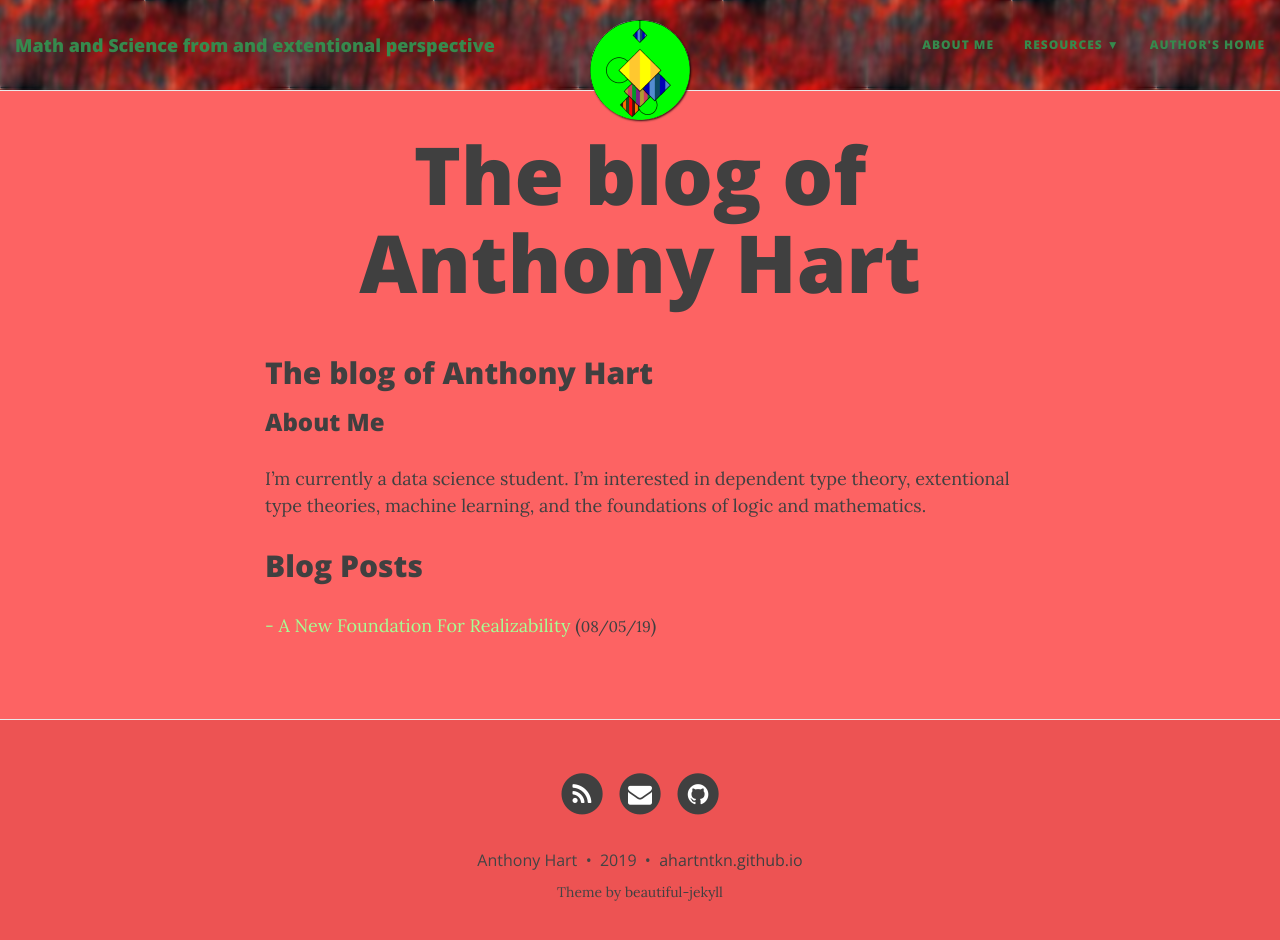
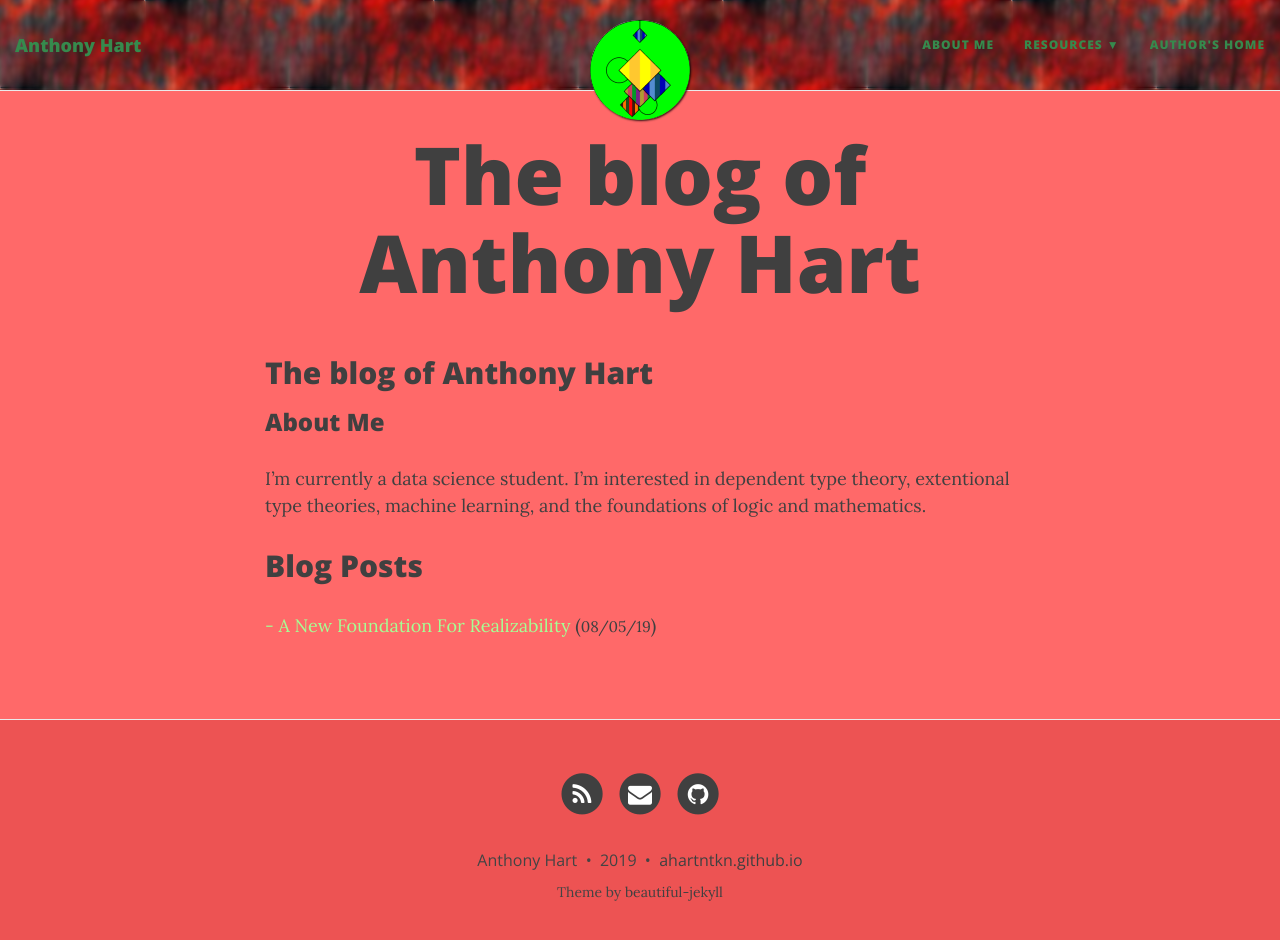
Before and after one commit to AHartNtkn/AHartNtkn.github.io, a Jekyll site: the page built from index.md, in a window 1280 px wide and 953 px high. Shown: the top 940 px of the window. Built offline with Jekyll 4.4.1, drawn with Linux system fonts in a browser that asks for light colours; nearby versions of some CDN libraries; our own code applies the rules of GitHub Pages for plain Markdown files; the list of posts is cut into pages by our own code; some of the changed lines change nothing that is shown.

Commit message:
Fix title and description

```diff
--- a/_config.yml
+++ b/_config.yml
@@ -1,10 +1,10 @@
 # --- General options --- #
 
 # Name of website
-title: Math and Science from and extentional perspective
+title: Anthony Hart
 
 # Short description of your site
-description: The blog of Anthony Hart
+description: Math and Science from an Extentional Perspective
 
 # --- Local development options ---
 # If your website is hosted locally rather than on GitHub, then you need to uncomment the next two parameters to set the url and baseurl
@@ -40,7 +40,7 @@ avatar: "/img/avatar-icon.png"
 navbar-col: "#F5F5F5"
 navbar-text-col: "#368a4d"
 navbar-children-col: "#F5F5F5"
-page-col: "#fd6363"
+page-col: "#ff6969"
 link-col: "#a6ff94"
 hover-col: "#3b9654"
 footer-col: "#ed5353"
```
